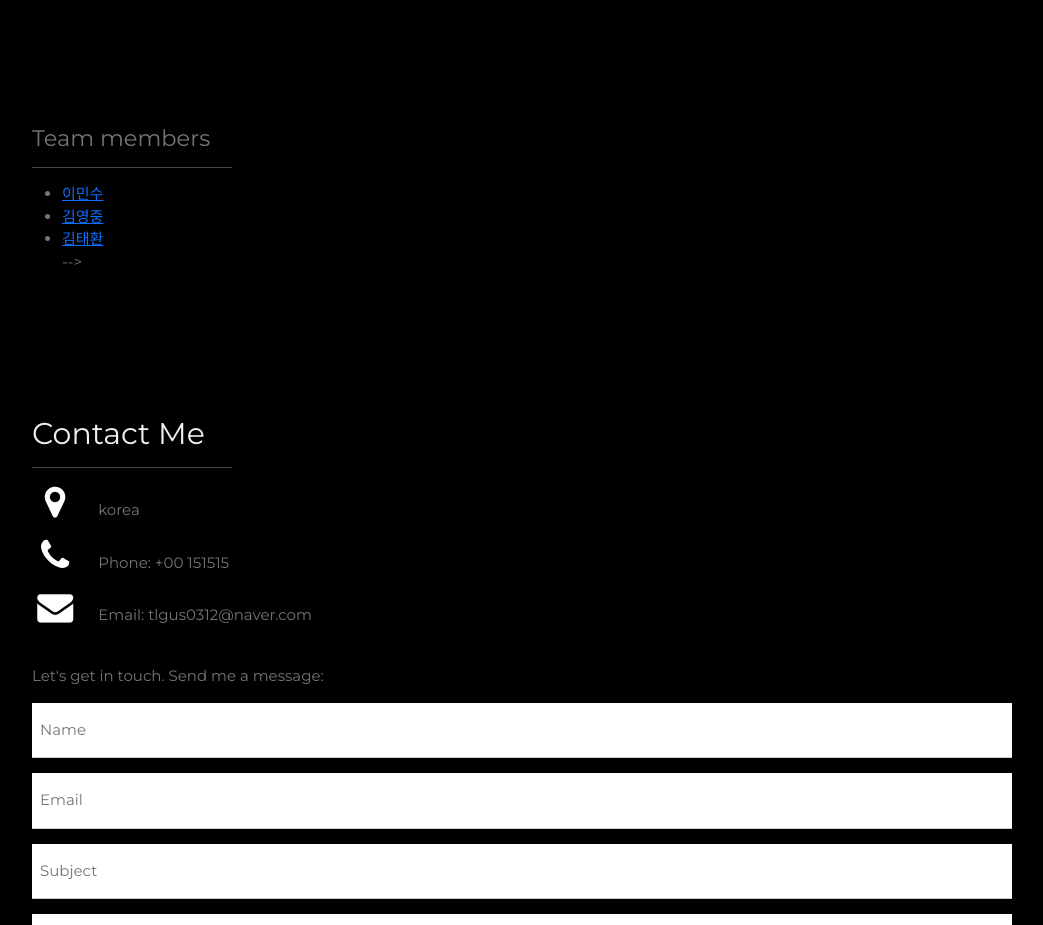
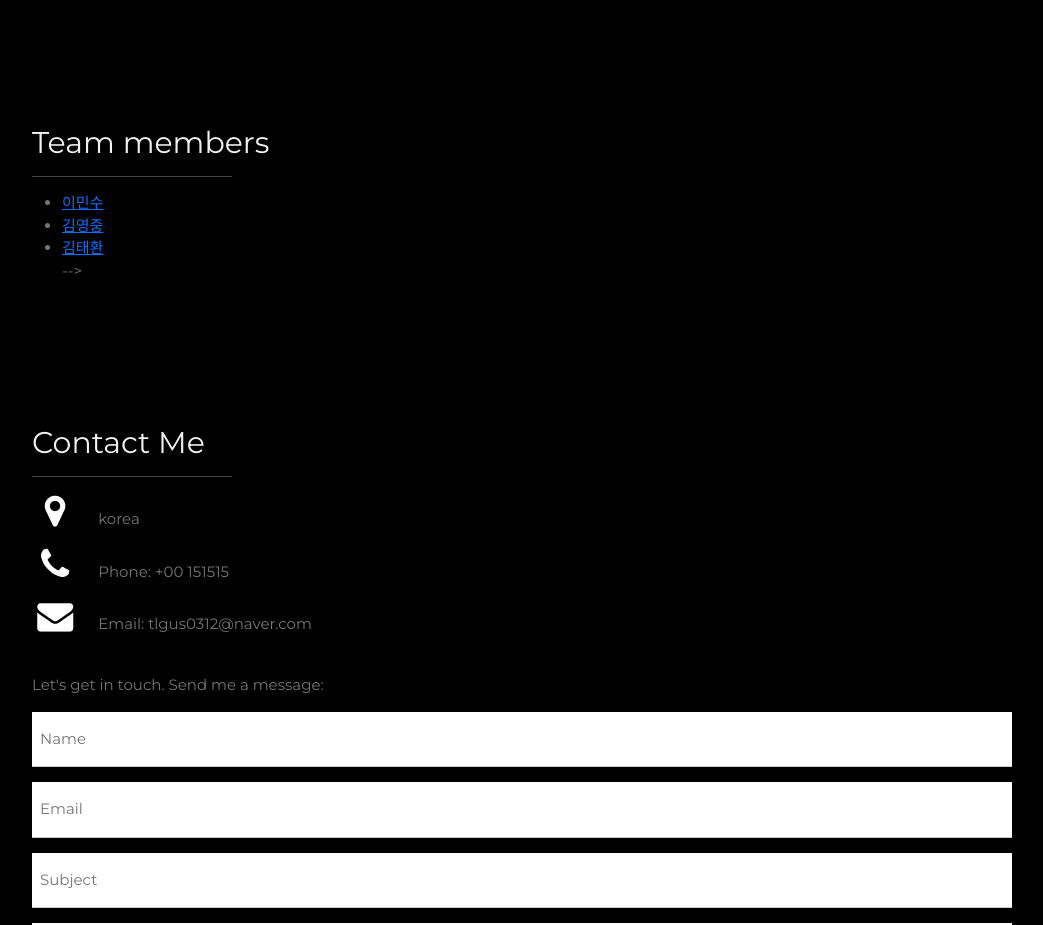
Before and after one commit to chosihyeon/chosihyeon.github.io, a plain HTML site: page index.html in a window 1280 px wide. Shown: the part 3100-4025 px from the top of the page, without its empty margins (178-1221 px from the left). Drawn offline with nearby package versions, Linux system fonts and the light colour scheme.

Commit message:
Update index.html

```diff
--- a/index.html
+++ b/index.html
@@ -184,8 +184,7 @@ body, h1,h2,h3,h4,h5,h6 {font-family: "Montserrat", sans-serif}
     </div>-->
 
     <div class="w3-padding-64 w3-content w3-text-grey" id="project">
-      <h4>Team members</h4>
-      <h2 class="w3-text-light-grey"></h2>
+      <h2 class="w3-text-light-grey">Team members</h2>
       <hr style="width:200px" class="w3-opacity">
     </p><div id="project">
 
```
